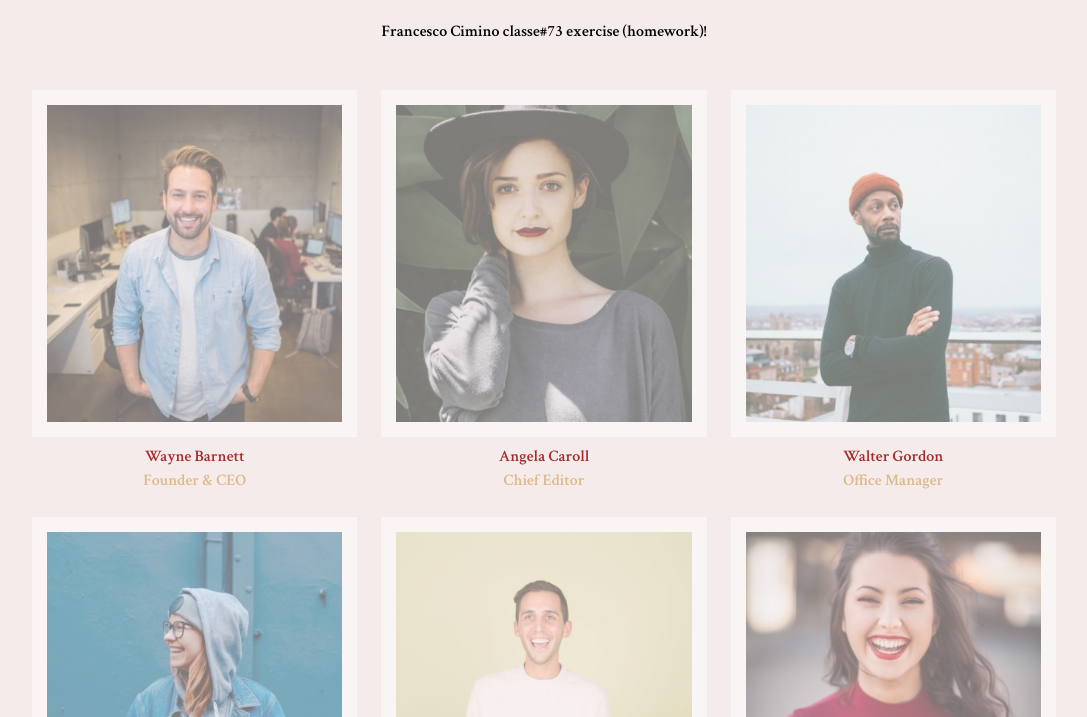
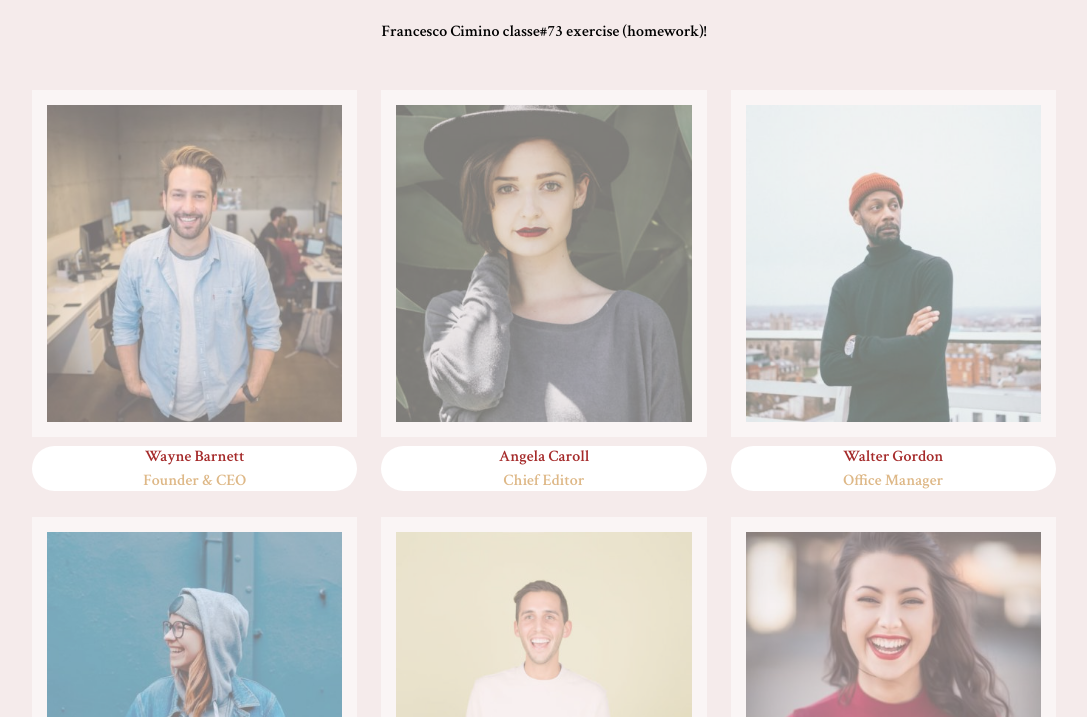
Before and after one commit to FRA2721/js-our-team, a plain HTML site: page index.html in a window 1280 px wide. Shown: the part 83-800 px from the top of the page, without its empty margins (96-1183 px from the left). Drawn offline with Linux system fonts and the light colour scheme.

Commit message:
added effects on card

```diff
--- a/css/style.css
+++ b/css/style.css
@@ -54,6 +54,7 @@ img:hover {
     transform: scale(.8);
     border-radius: 50%;
     border: 15px solid white;
+    box-shadow: 30px 30px 30px rgba(100, 20, 10, 0.244);
 }
 
 
@@ -91,12 +92,23 @@ li {
 
 
 
-/* card-formatting */
+/* card-text-formatting */
+/* text */
+/* .text{
+    background-color:white;
+} */
+
 /* card-name */
 .card-name {
     text-align: center;
     margin-top: 0.2rem;
-    color: brown;
+    background-color: white;
+    border-radius: 50px;
+    transition-duration: 1s;
+}
+
+.card-name:hover{
+    cursor: pointer;
 }
 
 /* card-role */
@@ -114,3 +126,11 @@ footer{
     margin-top: 5rem;
     margin-bottom: 3rem;
 }
+
+
+
+/* a */
+a{
+    text-decoration: none;
+    color: brown;
+}
--- a/js/script.js
+++ b/js/script.js
@@ -60,7 +60,7 @@ for (let i = 0; i < ourTeam.length; i++) {
 
         <li>
             <img src="img/${item.imgProfile}" alt="profiles images">
-            <div class="card-name">${item["name"]}<div>
-            <div class="card-role"></span>${item.role}</div>
+            <a href="#" title="click me!"><div class="card-name">${item["name"]}<div></a>
+            <div class="card-role">${item.role}</div>
         </li>`
 }
```
Also changed, not shown: index.html (line endings or trailing spaces).
